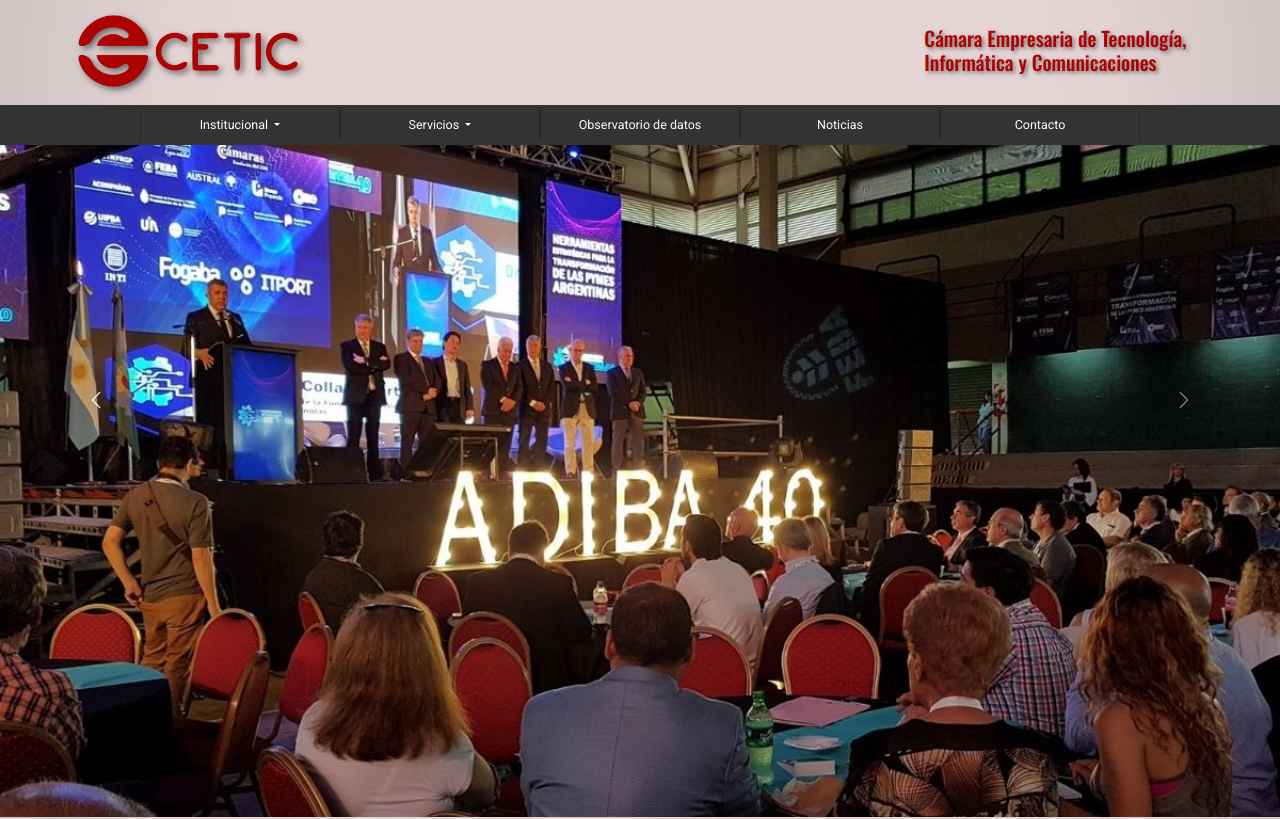
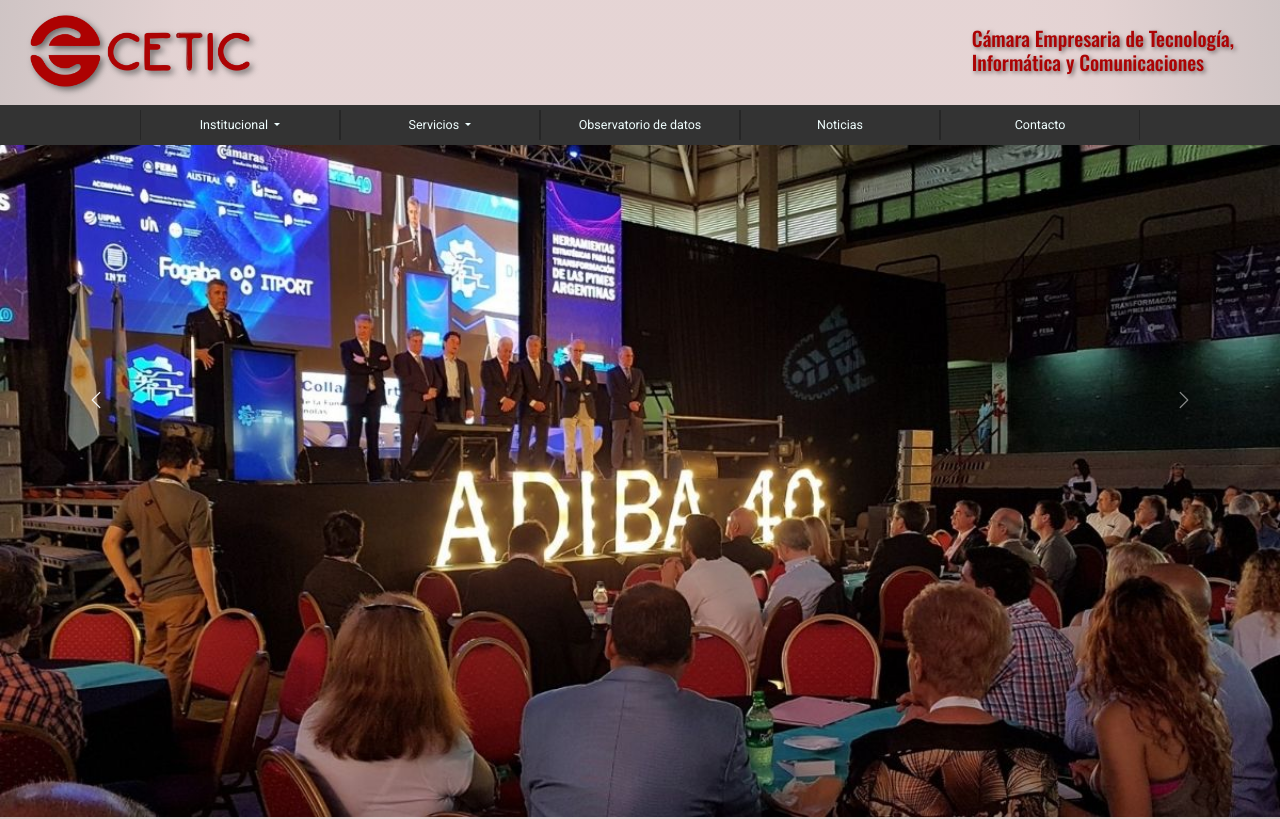
Before and after one commit to garciachristian/cetic, a plain HTML site: page index.html in a window 1280 px wide. Shown: the top 819 px of the page. Drawn offline with nearby package versions, Linux system fonts and the light colour scheme.

Commit message:
Actualización del header

```diff
--- a/index.html
+++ b/index.html
@@ -33,7 +33,7 @@
         nonce="ZUPCQLJ5"></script>
 
     <!--======================== Header ========================-->
-    <header id="top" class="container my-3">
+    <header id="top" class="containerflex my-3 mx-5">
         <!--Aqui va el logo en formato PNG-->
         <div class="d-flex justify-content-between">
             <a href="./index.html#top"><img class="imageSize imgHoverLogo pt-2" src="./images/cetic_logo_tr.png"
```
Also changed, not shown: pages/asesoria_contable.html (+1 -1 lines), pages/asesoria_juridica.html (+1 -1 lines), pages/beneficios.html (+1 -1 lines), pages/comision_directiva.html (+1 -1 lines), pages/contacto.html (+1 -1 lines), pages/empresas.html (+1 -1 lines), pages/formacion.html (+1 -1 lines), pages/historia.html (+1 -1 lines), pages/mision.html (+1 -1 lines), pages/noticias.html (+1 -1 lines), pages/observatorio.html (+1 -1 lines), pages/quienes_somos.html (+1 -1 lines).
